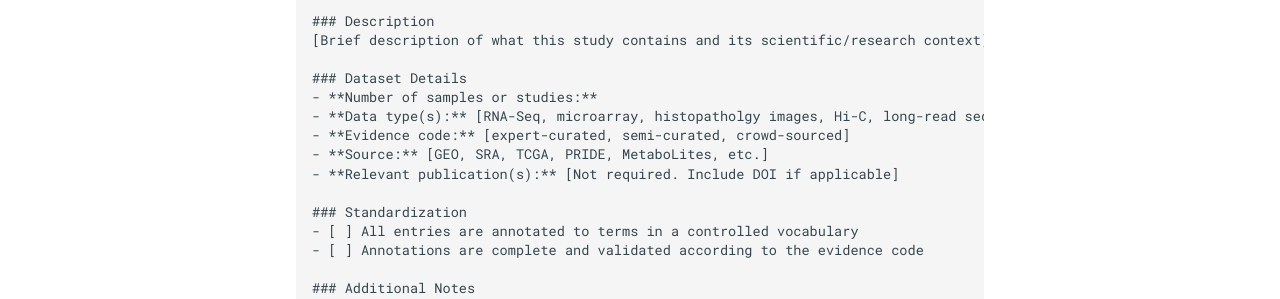
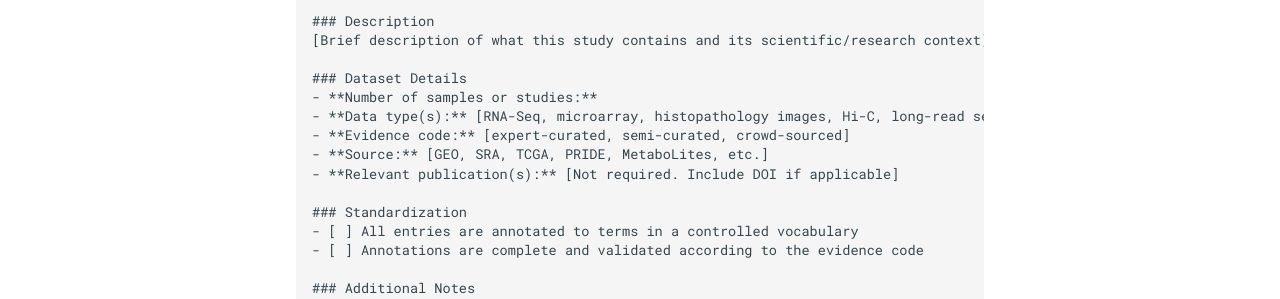
Before and after one commit to krishnanlab/meta-hq, an MkDocs documentation site: the page built from docs/contribute/annotations.md, in a window 1280 px wide and 900 px high, scrolled down 703 px. Shown: the part 253-552 px from the top of the window. Built offline with MkDocs 1.6.1 and Material for MkDocs 9.7.7, drawn with Linux system fonts in a browser that asks for light colours; comment, search, counter and statistics services are not loaded.

Commit message:
Fix typo in contribute annotations docs
Co-authored-by: Copilot <175728472+Copilot@users.noreply.github.com>

```diff
--- a/docs/contribute/annotations.md
+++ b/docs/contribute/annotations.md
@@ -33,7 +33,7 @@ Please submit a pull request to [github.com/krishnanlab/meta-hq](https://github.
 
 ### Dataset Details
 - **Number of samples or studies:**
-- **Data type(s):** [RNA-Seq, microarray, histopatholgy images, Hi-C, long-read sequencing, etc.]
+- **Data type(s):** [RNA-Seq, microarray, histopathology images, Hi-C, long-read sequencing, etc.]
 - **Evidence code:** [expert-curated, semi-curated, crowd-sourced]
 - **Source:** [GEO, SRA, TCGA, PRIDE, MetaboLites, etc.]
 - **Relevant publication(s):** [Not required. Include DOI if applicable]
```
